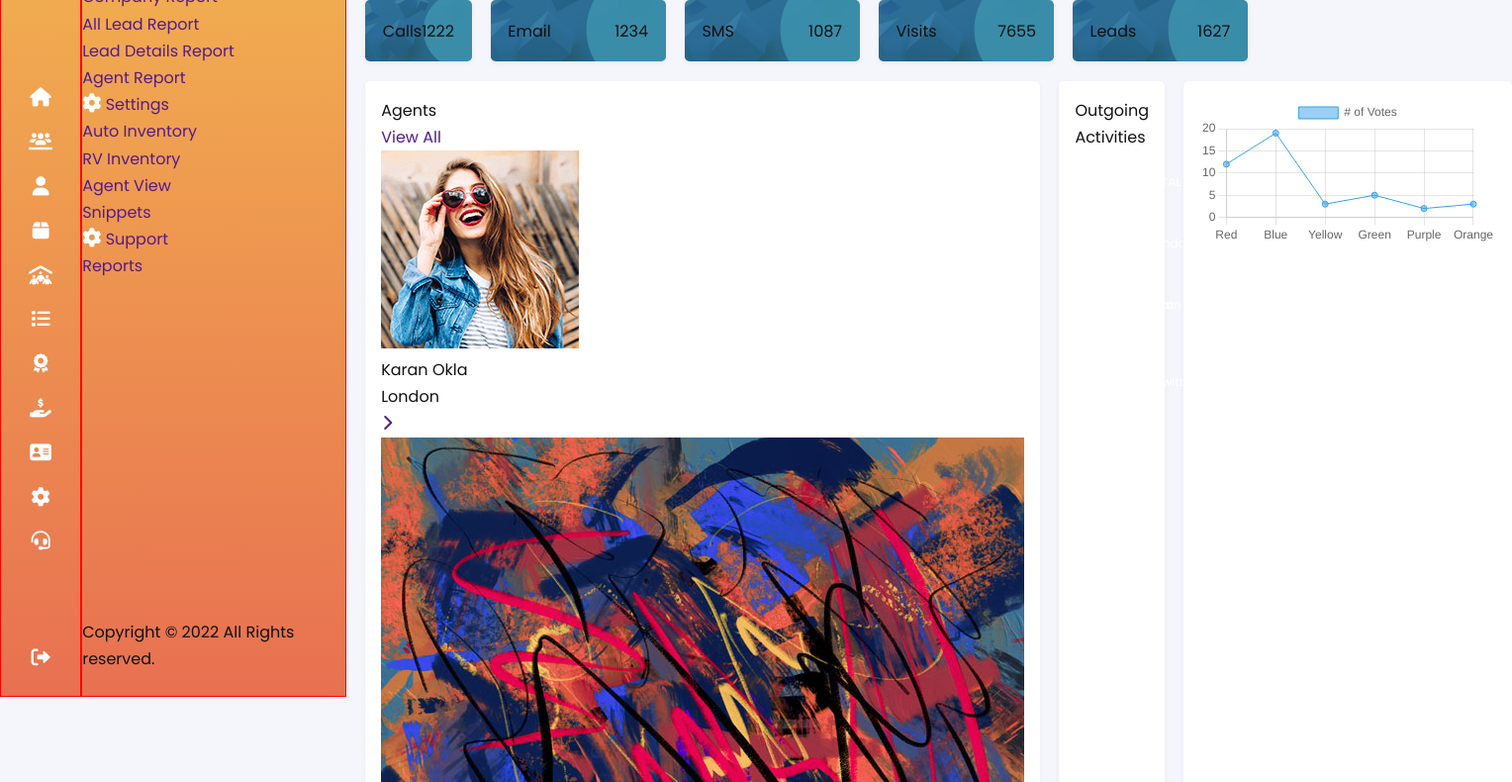
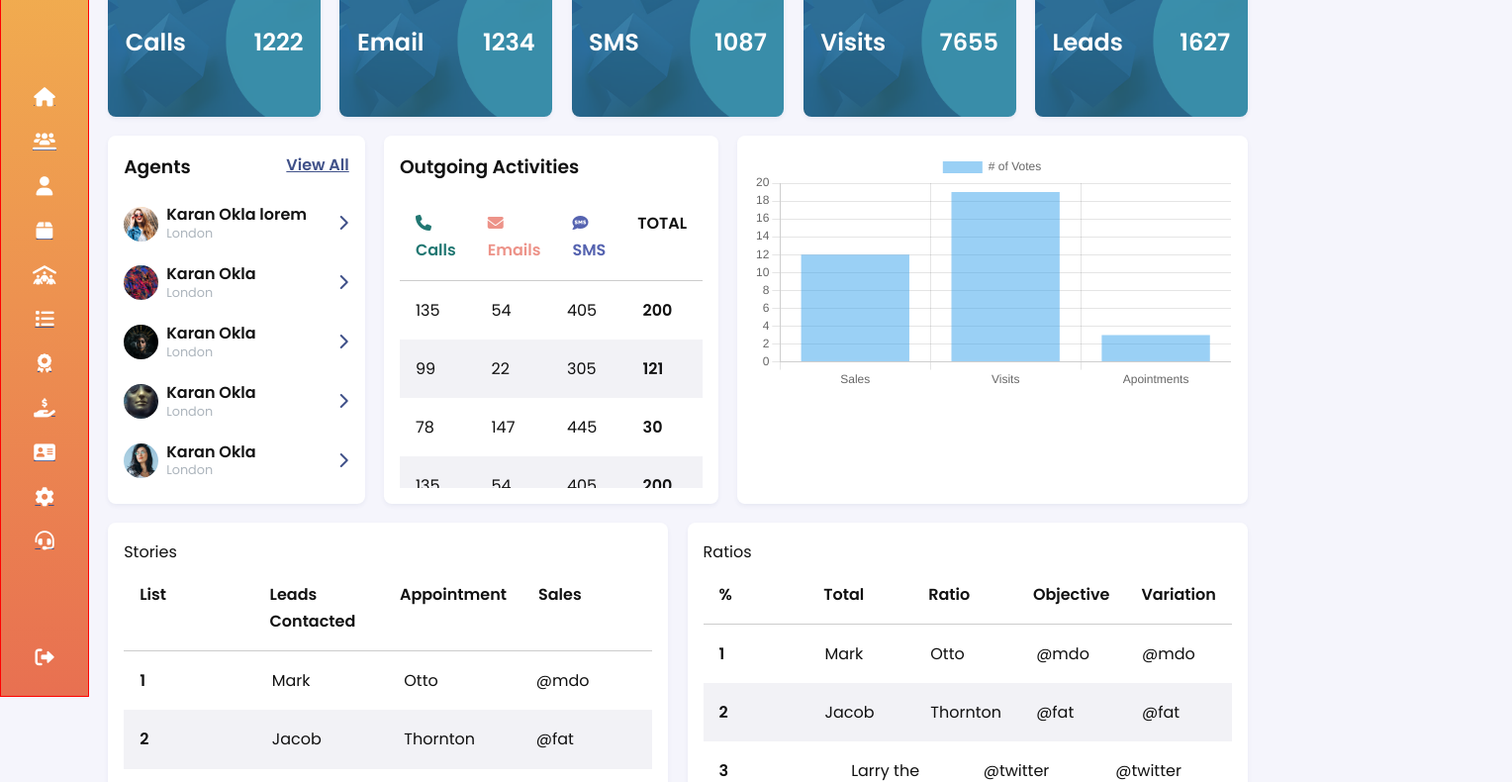
Before and after one commit to monirulislamkhan/admin-template, a plain HTML site: page index.html in a window 1280 px wide. Shown: the part 96-886 px from the top of the page at 99% size, 1528 px wide, since content can reach past the window. Drawn offline with nearby package versions, Linux system fonts and the light colour scheme.

Commit message:
layout work almost done

```diff
--- a/index.html
+++ b/index.html
@@ -13,7 +13,7 @@
   </head>
   <body>
     <!-- aside bar -->
-    <aside class="side-content active">
+    <aside class="side-content">
       <div class="side-content__first">
         <div class="logo">
           <a href=""><img src="./webroot/images/logo-white.png" width="55" height="" alt="Logo" /></a>
@@ -58,7 +58,7 @@
         </div>
       </div>
 
-      <div class="side-content__last">
+      <div class="side-content__last active">
         <ul>
           <li>
             <a href=""><i class="fa-solid fa-people-roof"></i> Lender Management</a>
@@ -96,7 +96,7 @@
     </aside>
 
     <!-- main content -->
-    <main class="layout active">
+    <main class="layout">
       <!-- top header -->
       <header class="header">
         <div class="header__left">
@@ -105,15 +105,15 @@
               <span class=""><i class="fa-solid fa-arrow-left"></i></span>
             </button>
           </div>
-          <div class="layout-top">
+          <!-- <div class="layout-top">
             <h5>Report</h5>
             <div class="layout-top__right">
-              <ol class="breadcrumb mb-0">
+              <ol class="mb-0">
                 <li class="breadcrumb-item"><a href="#">Dashboard</a></li>
                 <li class="breadcrumb-item active">Report</li>
               </ol>
             </div>
-          </div>
+          </div> -->
         </div>
         <div class="header__right">
           <ul>
@@ -212,84 +212,177 @@
         </div>
         <div class="cards2">
           <div class="cards2__items">
-            <div class="top">
-              <div class="heading">Agents</div>
-              <div class=""><a href="">View All</a></div>
+            <div class="headings">
+              <h3>Agents</h3>
+              <a href="#">View All</a>
             </div>
-            <ul>
+            <ul class="agents">
               <li>
-                <div class="agent-pic"><img src="./webroot/images/pic-avtar/img-09.jpg" alt="Agent Name" /></div>
-                <div class="">
-                  <div class="name">Karan Okla</div>
-                  <div class="">London</div>
+                <img src="./webroot/images/pic-avtar/img-09.jpg" class="agents-pic" alt="Agent Name" />
+                <div class="agents__details">
+                  <h4>Karan Okla lorem</h4>
+                  <div class="location">London</div>
                 </div>
                 <a href=""><i class="fa-solid fa-chevron-right"></i></a>
               </li>
               <li>
-                <div class="agent-pic"><img src="./webroot/images/pic-avtar/img-03.jpg" alt="Agent Name" /></div>
-                <div class="">
-                  <div class="name">Karan Okla</div>
-                  <div class="">London</div>
+                <img src="./webroot/images/pic-avtar/img-03.jpg" class="agents-pic" alt="Agent Name" />
+                <div class="agents__details">
+                  <h4>Karan Okla</h4>
+                  <div class="location">London</div>
                 </div>
                 <a href=""><i class="fa-solid fa-chevron-right"></i></a>
               </li>
               <li>
-                <div class="agent-pic"><img src="./webroot/images/pic-avtar/img-05.jpg" alt="Agent Name" /></div>
-                <div class="">
-                  <div class="name">Karan Okla</div>
-                  <div class="">London</div>
+                <img src="./webroot/images/pic-avtar/img-05.jpg" class="agents-pic" alt="Agent Name" />
+                <div class="agents__details">
+                  <h4>Karan Okla</h4>
+                  <div class="location">London</div>
                 </div>
                 <a href=""><i class="fa-solid fa-chevron-right"></i></a>
               </li>
               <li>
-                <div class="agent-pic"><img src="./webroot/images/pic-avtar/img-06.jpg" alt="Agent Name" /></div>
-                <div class="">
-                  <div class="name">Karan Okla</div>
-                  <div class="">London</div>
+                <img src="./webroot/images/pic-avtar/img-06.jpg" class="agents-pic" alt="Agent Name" />
+                <div class="agents__details">
+                  <h4>Karan Okla</h4>
+                  <div class="location">London</div>
                 </div>
                 <a href=""><i class="fa-solid fa-chevron-right"></i></a>
               </li>
               <li>
-                <div class="agent-pic"><img src="./webroot/images/pic-avtar/img-07.jpg" alt="Agent Name" /></div>
-                <div class="">
-                  <div class="name">Karan Okla</div>
-                  <div class="">London</div>
+                <img src="./webroot/images/pic-avtar/img-07.jpg" class="agents-pic" alt="Agent Name" />
+                <div class="agents__details">
+                  <h4>Karan Okla</h4>
+                  <div class="location">London</div>
                 </div>
                 <a href=""><i class="fa-solid fa-chevron-right"></i></a>
               </li>
               <li>
-                <div class="agent-pic"><img src="./webroot/images/pic-avtar/img-08.jpg" alt="Agent Name" /></div>
-                <div class="">
-                  <div class="name">Karan Okla</div>
-                  <div class="">London</div>
+                <img src="./webroot/images/pic-avtar/img-08.jpg" class="agents-pic" alt="Agent Name" />
+                <div class="agents__details">
+                  <h4>Karan Okla</h4>
+                  <div class="location">London</div>
                 </div>
                 <a href=""><i class="fa-solid fa-chevron-right"></i></a>
               </li>
 
               <li>
-                <div class="agent-pic"><img src="./webroot/images/pic-avtar/img-01.jpg" alt="Agent Name" /></div>
-                <div class="">
-                  <div class="name">Karan Okla</div>
-                  <div class="">London</div>
+                <img src="./webroot/images/pic-avtar/img-01.jpg" class="agents-pic" alt="Agent Name" />
+                <div class="agents__details">
+                  <h4>Karan Okla</h4>
+                  <div class="location">London</div>
                 </div>
                 <a href=""><i class="fa-solid fa-chevron-right"></i></a>
               </li>
             </ul>
           </div>
           <div class="cards2__items">
-            <!-- <div class="scrolltest">
-            </div> -->
+            <div class="headings"><h3>Outgoing Activities</h3></div>
+            <div class="table-sm">
+              <table class="table-custom">
+                <thead>
+                  <tr>
+                    <th class="calls"><i class="fa-solid fa-phone"></i> Calls</th>
+                    <th class="emails"><i class="fa-solid fa-envelope"></i> Emails</th>
+                    <th class="sms"><i class="fa-solid fa-comment-sms"></i> SMS</th>
+                    <th class="total">TOTAL</th>
+                  </tr>
+                </thead>
+                <tbody class="body-half-screen">
+                  <tr>
+                    <td>135</td>
+                    <td>54</td>
+                    <td>405</td>
+                    <th>200</th>
+                  </tr>
+                  <tr>
+                    <td>99</td>
+                    <td>22</td>
+                    <td>305</td>
+                    <th>121</th>
+                  </tr>
+                  <tr>
+                    <td>78</td>
+                    <td>147</td>
+                    <td>445</td>
+                    <th>30</th>
+                  </tr>
+                  <tr>
+                    <td>135</td>
+                    <td>54</td>
+                    <td>405</td>
+                    <th>200</th>
+                  </tr>
+                  <tr>
+                    <td>99</td>
+                    <td>22</td>
+                    <td>305</td>
+                    <th>121</th>
+                  </tr>
+                  <tr>
+                    <td>78</td>
+                    <td>147</td>
+                    <td>445</td>
+                    <th>30</th>
+                  </tr>
+                  <tr>
+                    <td>135</td>
+                    <td>54</td>
+                    <td>405</td>
+                    <th>200</th>
+                  </tr>
+                  <tr>
+                    <td>99</td>
+                    <td>22</td>
+                    <td>305</td>
+                    <th>121</th>
+                  </tr>
+                  <tr>
+                    <td>78</td>
+                    <td>147</td>
+                    <td>445</td>
+                    <th>30</th>
+                  </tr>
+                  <tr>
+                    <td>135</td>
+                    <td>54</td>
+                    <td>405</td>
+                    <th>200</th>
+                  </tr>
+                  <tr>
+                    <td>99</td>
+                    <td>22</td>
+                    <td>305</td>
+                    <th>121</th>
+                  </tr>
+                  <tr>
+                    <td>78</td>
+                    <td>147</td>
+                    <td>445</td>
+                    <th>30</th>
+                  </tr>
+                </tbody>
+              </table>
+            </div>
+          </div>
+          <div class="cards2__items">
+            <canvas id="myChart"></canvas>
+          </div>
+        </div>
+
+        <div class="cards3">
+          <div class="cards3__items">
             <div class="top">
-              <div class="heading">Outgoing Activities</div>
+              <div class="heading">Stories</div>
             </div>
             <div class="table-sm">
-              <table class="table">
+              <table class="table-custom">
                 <thead>
                   <tr>
-                    <th scope="col">Calls</th>
-                    <th scope="col">Emails</th>
-                    <th scope="col">SMS</th>
-                    <th scope="col">TOTAL</th>
+                    <th>List</th>
+                    <th>Leads Contacted</th>
+                    <th>Appointment</th>
+                    <th>Sales</th>
                   </tr>
                 </thead>
                 <tbody>
@@ -307,49 +400,7 @@
                   </tr>
                   <tr>
                     <th>3</th>
-                    <td colspan="2">Larry the Bird</td>
-                    <td>@twitter</td>
-                  </tr>
-                </tbody>
-              </table>
-            </div>
-          </div>
-          <div class="cards2__items">
-            <canvas id="myChart"></canvas>
-          </div>
-        </div>
-
-        <div class="cards3">
-          <div class="cards3__items">
-            <div class="top">
-              <div class="heading">Stories</div>
-            </div>
-            <div class="table-sm">
-              <table class="table">
-                <thead>
-                  <tr>
-                    <th scope="col">List</th>
-                    <th scope="col">Leads Contacted</th>
-                    <th scope="col">Appointment</th>
-                    <th scope="col">Sales</th>
-                  </tr>
-                </thead>
-                <tbody>
-                  <tr>
-                    <th>1</th>
-                    <td>Mark</td>
-                    <td>Otto</td>
-                    <td>@mdo</td>
-                  </tr>
-                  <tr>
-                    <th>2</th>
-                    <td>Jacob</td>
-                    <td>Thornton</td>
-                    <td>@fat</td>
-                  </tr>
-                  <tr>
-                    <th>3</th>
-                    <td colspan="2">Larry the Bird</td>
+                    <td>Larry the Bird</td>
                     <td>@twitter</td>
                   </tr>
                 </tbody>
@@ -362,14 +413,14 @@
               <div class="heading">Ratios</div>
             </div>
             <div class="table-sm">
-              <table class="table">
+              <table class="table-custom">
                 <thead>
                   <tr>
-                    <th scope="col">%</th>
-                    <th scope="col">Total</th>
-                    <th scope="col">Ratio</th>
-                    <th scope="col">Objective</th>
-                    <th scope="col">Variation</th>
+                    <th>%</th>
+                    <th>Total</th>
+                    <th>Ratio</th>
+                    <th>Objective</th>
+                    <th>Variation</th>
                   </tr>
                 </thead>
                 <tbody>
@@ -389,7 +440,7 @@
                   </tr>
                   <tr>
                     <th>3</th>
-                    <td colspan="2">Larry the Bird</td>
+                    <td>Larry the Bird</td>
                     <td>@twitter</td>
                     <td>@twitter</td>
                   </tr>
--- a/webroot/js/custom-chart.js
+++ b/webroot/js/custom-chart.js
@@ -1,13 +1,12 @@
 const ctx = document.getElementById("myChart");
 new Chart(ctx, {
-  type: "line",
+  type: "bar",
   data: {
-    labels: ["Red", "Blue", "Yellow", "Green", "Purple", "Orange"],
+    labels: ["Sales", "Visits", "Apointments"],
     datasets: [
       {
         label: "# of Votes",
-        data: [12, 19, 3, 5, 2, 3],
-        borderWidth: 1,
+        data: [12, 19, 3],
       },
     ],
   },
--- a/webroot/scss/_base.scss
+++ b/webroot/scss/_base.scss
@@ -14,8 +14,9 @@ $gray-800: #343a40;
 $gray-900: #212529;
 $black: #000;
 $font-base: "Poppins", sans-serif;
-$border-radius: 0.3rem;
+$border-radius: 0.5rem;
 $custom-shadow: 0 0.125rem 0.25rem rgba($primary, 0.075);
+$link-color: $primary;
 :root {
   --sidebar-width: 90px;
   --sidebar-width-active: 350px;
@@ -25,7 +26,9 @@ $custom-shadow: 0 0.125rem 0.25rem rgba($primary, 0.075);
   --gradient-secondary: #f2b34f;
 }
 
-a,
+a {
+  color: $primary;
+}
 a:hover {
   text-decoration: none;
 }
@@ -46,14 +49,14 @@ $font-weight-600: 600;
 }
 
 html {
-  font-size: 1rem;
+  font-size: 16px;
 }
 
 body {
   box-sizing: border-box;
   font-family: $font-base;
   font-weight: 400;
-  /*font-size: 16px;*/
+  // font-size: 16px;
   background-color: $body-bg;
   line-height: 1.7;
   color: $body-color;
--- a/webroot/scss/_layout.scss
+++ b/webroot/scss/_layout.scss
@@ -1,8 +1,5 @@
 .layout {
-  // background-color: $gray-300;
   position: relative;
-  // margin-top: var(--header-height);
-  // min-height: 100vh;
   margin-left: var(--sidebar-width);
   &.active {
     margin-left: var(--sidebar-width-active);
@@ -27,33 +24,73 @@
   }
 }
 
-table {
+.headings {
+  display: flex;
+  justify-content: space-between;
+  padding-bottom: 0.7rem;
+  a {
+    font-weight: 600;
+  }
+}
+
+.table-custom {
+  /*width:100%; */
+  display: block;
+  empty-cells: show;
+
+  /* Decoration */
+  border-spacing: 0;
+  // border: 1px solid;
+}
+
+.table-custom thead {
+  position: relative;
+  display: block;
   width: 100%;
-  table-layout: fixed;
+  // overflow-y: scroll;
 }
-.tbl-header {
-  background-color: rgba(255, 255, 255, 0.3);
+
+.table-custom tbody {
+  /* Position */
+  display: block;
+  position: relative;
+  width: 100%;
+  overflow-y: scroll;
+  /* Decoration */
+  border-top: 1px solid rgba(0, 0, 0, 0.2);
 }
-.tbl-content {
-  height: 300px;
-  overflow-x: auto;
-  margin-top: 0px;
-  border: 1px solid rgba(255, 255, 255, 0.3);
+
+.table-custom tr {
+  width: 100%;
+  display: flex;
 }
-th {
-  padding: 20px 15px;
+
+.table-custom td,
+.table-custom th {
+  flex-basis: 100%;
+  flex-grow: 2;
+  display: block;
+  padding: 1rem;
   text-align: left;
-  font-weight: 500;
-  font-size: 12px;
-  color: #fff;
-  text-transform: uppercase;
 }
-td {
-  padding: 15px;
-  text-align: left;
-  vertical-align: middle;
-  font-weight: 300;
-  font-size: 12px;
-  color: #fff;
-  border-bottom: solid 1px rgba(255, 255, 255, 0.1);
+
+/* Other options */
+
+.table-custom.small-first-col td:first-child,
+.table-custom.small-first-col th:first-child {
+  flex-basis: 20%;
+  flex-grow: 1;
 }
+
+.table-custom tbody tr:nth-child(2n) {
+  background-color: rgba(130, 130, 170, 0.1);
+}
+
+.body-half-screen {
+  max-height: 210px;
+  @extend %scrollbar;
+}
+
+.small-col {
+  flex-basis: 10%;
+}
--- a/webroot/scss/_sidebar.scss
+++ b/webroot/scss/_sidebar.scss
@@ -44,7 +44,8 @@
   }
   &__last {
     border: red solid 1px;
-    display: flex;
+    // display: flex;
+    display: none;
     flex-direction: column;
     justify-content: space-between;
     padding-top: 1.5rem;
--- a/webroot/scss/home.scss
+++ b/webroot/scss/home.scss
@@ -12,19 +12,19 @@
   column-gap: var(--layout-space-x);
   margin-bottom: var(--layout-space-x);
   &__items {
-    background-color: $white;
     box-shadow: $custom-shadow;
     padding: calc(var(--layout-space-x) - 0.1rem);
-    flex: 1 1 33%;
-    // flex: 1 1 auto;
+    flex: 1 1 20%;
     border-radius: $border-radius;
     background: url("../images/top-column.png") center center no-repeat;
     background-size: cover;
     display: flex;
     justify-content: space-between;
-    &:first-child {
-      flex: 1 1 auto;
-    }
+    min-height: 150px;
+    align-items: center;
+    color: $white;
+    font-size: 1.5rem;
+    font-weight: 600;
   }
 }
 
@@ -37,17 +37,52 @@
     background-color: $white;
     box-shadow: $custom-shadow;
     padding: 1rem;
-    flex: 0 1 25%;
+    flex: 1 1 25%;
     border-radius: $border-radius;
-    &:first-child {
-      flex: 1 1 auto;
+    &:last-child {
+      flex: 1 1 50%;
+    }
+    .agents {
+      display: flex;
+      flex-direction: column;
+      max-height: 290px;
+      @extend %scrollbar;
+      &-pic {
+        width: 35px;
+        height: 35px;
+        border-radius: 100vmax;
+      }
+      li {
+        display: flex;
+        justify-content: space-between;
+        align-items: center;
+        position: relative;
+        column-gap: 0.5rem;
+        &:not(:last-child) {
+          padding-top: 0.7rem;
+          padding-bottom: 0.7rem;
+        }
+      }
+      &__details {
+        flex: 1 1 auto;
+        line-height: 1.3;
+        .location {
+          color: $gray-500;
+          font-size: 0.8rem;
+        }
+      }
+    }
+
+    .calls {
+      color: #217772;
+    }
+    .emails {
+      color: #ed9389;
+    }
+    .sms {
+      color: #5563b0;
     }
   }
-}
-
-.scrolltest {
-  height: 200px;
-  // @extend %scrollbar;
 }
 
 .cards3 {
@@ -59,11 +94,8 @@
     background-color: $white;
     box-shadow: $custom-shadow;
     padding: 1rem;
-    flex: 0 1 25%;
+    flex: 1 1 50%;
     border-radius: $border-radius;
-    &:first-child {
-      flex: 1 1 auto;
-    }
   }
 }
 .cards4 {
@@ -83,4 +115,3 @@
   }
 }
 @import "footer";
-// https://themesbrand.com/velzon/html/default/dashboard-nft.html
```
Also changed, not shown: webroot/scss/_mixin.scss (+19 -19 lines), webroot/css/home.css, 1 other file.
